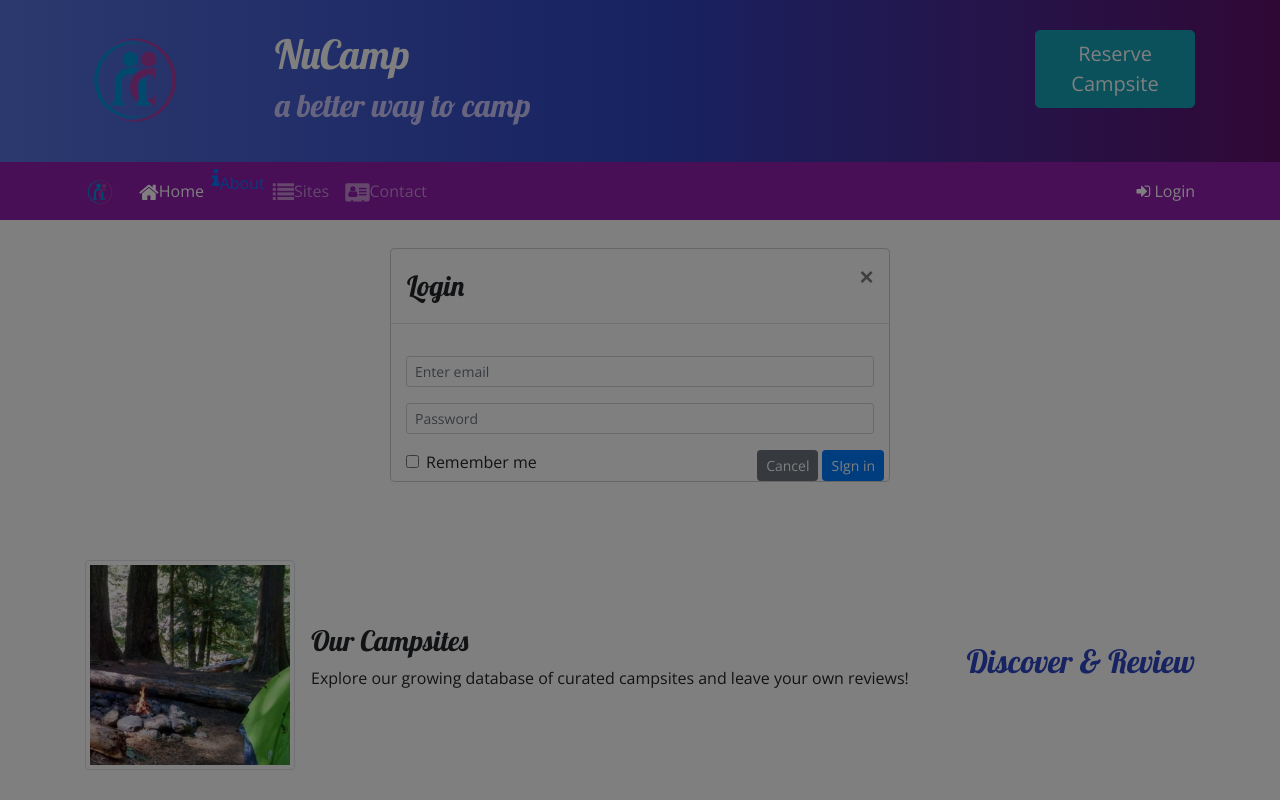
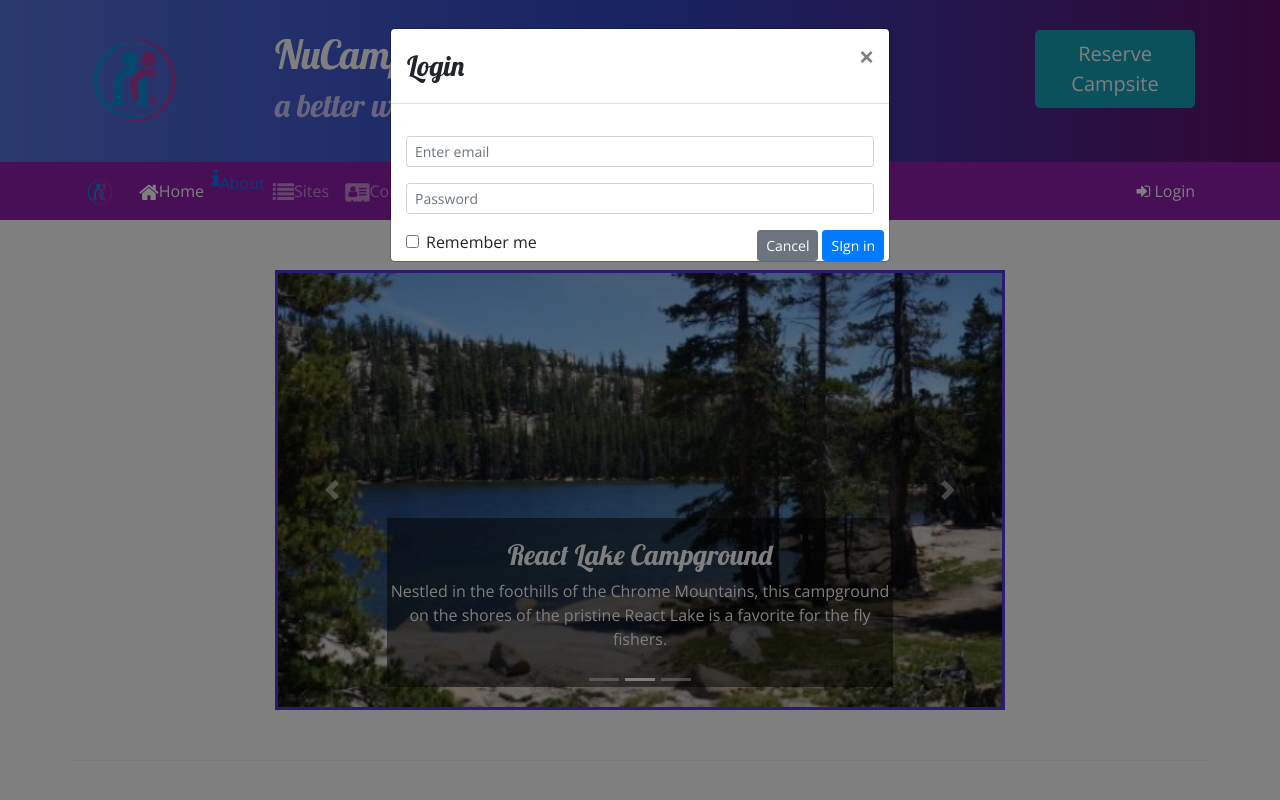
Before and after one commit to OtwayG/nucampsite, a website: page index.html in a window 1280 px wide. Both pictures are taken after a click on the button "Login". Shown: the top 800 px of the page. Drawn offline with nearby package versions, Linux system fonts and the light colour scheme.

Commit message:
carousel

```diff
--- a/css/styles.css
+++ b/css/styles.css
@@ -40,3 +40,11 @@ header h2 {
     Border-top: none;
     padding: 10px;
 }
+
+.carousel-caption {
+    background-color: rgba(0,0,0,0.5);
+}
+
+.carousel {
+    border: solid #5637DD;
+}
--- a/index.html
+++ b/index.html
@@ -56,8 +56,7 @@
                 </div>
         </div>
     </nav>
-
-    <div id='loginModal' class='modal-fade' role='dialog'>
+    <div id='loginModal' class='modal fade' role='dialog'>
         <div class='modal-dialog' role='document'>
             <div class='modal-content'>
                 <div class='modal-header'>
@@ -89,10 +88,54 @@
                              </div>
                          </form>
                      </div>
+
             </div>
         </div>
     </div>
     <div class='container'>
+        <div class='row row-content'>
+            <div class='col-md-8 mx-auto'>
+                <div id='homeCarousel' class='carousel slide' data-ride='carousel'>
+                    <ol class='carousel-indicators'>
+                        <li data-target='#homeCarousel' data-slide-to='0' class='active'></li>
+                        <li data-target='#homeCarousel' data-slide-to='1'></li>
+                        <li data-target='#homeCarousel' data-slide-to='2'></li>
+                    </ol>
+                    <div class='carousel-inner'>
+                        <div class='carousel-item active'>
+                            <img class='d-block w-100' src='img/breadcrumb-trail.jpg' alt='Breadcrumb Trail Campground' />
+                            <div class='carousel-caption'>
+                                <h3>Breadcrumb Trail Campground</h3>
+                                <p class='d-none d-sm-block'>Let Nucamp be your guide to this off-the-beaten-path, hike-in-only campground.</p>
+                            </div>
+                        </div>
+                        <div class='carousel-item'>
+                            <img class='d-block w-100' src='img/react-lake.jpg' alt='React Lake Trail Campground' />
+                            <div class='carousel-caption'>
+                                <h3>React Lake Campground</h3>
+                                <p class='d-none d-sm-block'>Nestled in the foothills of the Chrome Mountains, this campground on the shores of the pristine React Lake is a favorite for the fly fishers.</p>
+                            </div>
+                        </div>
+                        <div class='carousel-item'>
+                            <img class='d-block w-100' src='img/chrome-river.jpg' alt='Chrome River Campground' />
+                            <div class='carousel-caption'>
+                                <h3>Chrome River Campground</h3>
+                                <p class='d-none d-sm-block'>Spend a few sunny days and starry nights beneath a canopy of old-growth firs at this enchanting spot by the Chrome River.</p>
+                            </div>
+                        </div>
+                    </div>
+                    <a class='carousel-control-prev' Href='#homeCarousel' role='button' data-slide='prev'>
+                        <span class='carousel-control-prev-icon'></span>
+                        <span class='sr-only'>Previous</span>
+                    </a>
+                    <a class='carousel-control-next' href='#homeCarousel' role='button' data-slide='next'>
+                         <span class='carousel-control-next-icon'></span>
+                        <span class='sr-only'>Next</span>
+                    </a>
+                </div>
+            </div>
+        </div>
+    </div>
             <div class='row row-content align-items-center'>
                 <div class='col-sm-4 order-sm-last col-md-3'>
                 <h2 class='text-sm-right'>Discover & Review</h2>
@@ -107,7 +150,8 @@
                     </div>
                 </div>
             </div>
-    </div>
+
+
         <div class='row row-content align-items-center'>
             <div class='col-sm-4 col-md-3'>
                  <h2>Featured Campsites</h2>
@@ -212,7 +256,7 @@
 
     <script>
         $(function () {
-            $('[data-goggle="tooltip"]').tooltip()
+            $('[data-toggle="tooltip"]').tooltip()
         })
     </script>
 
```
Also changed, not shown: aboutus.html (+1 -0 lines). Lines whose indentation alone changed are shown as unchanged.
